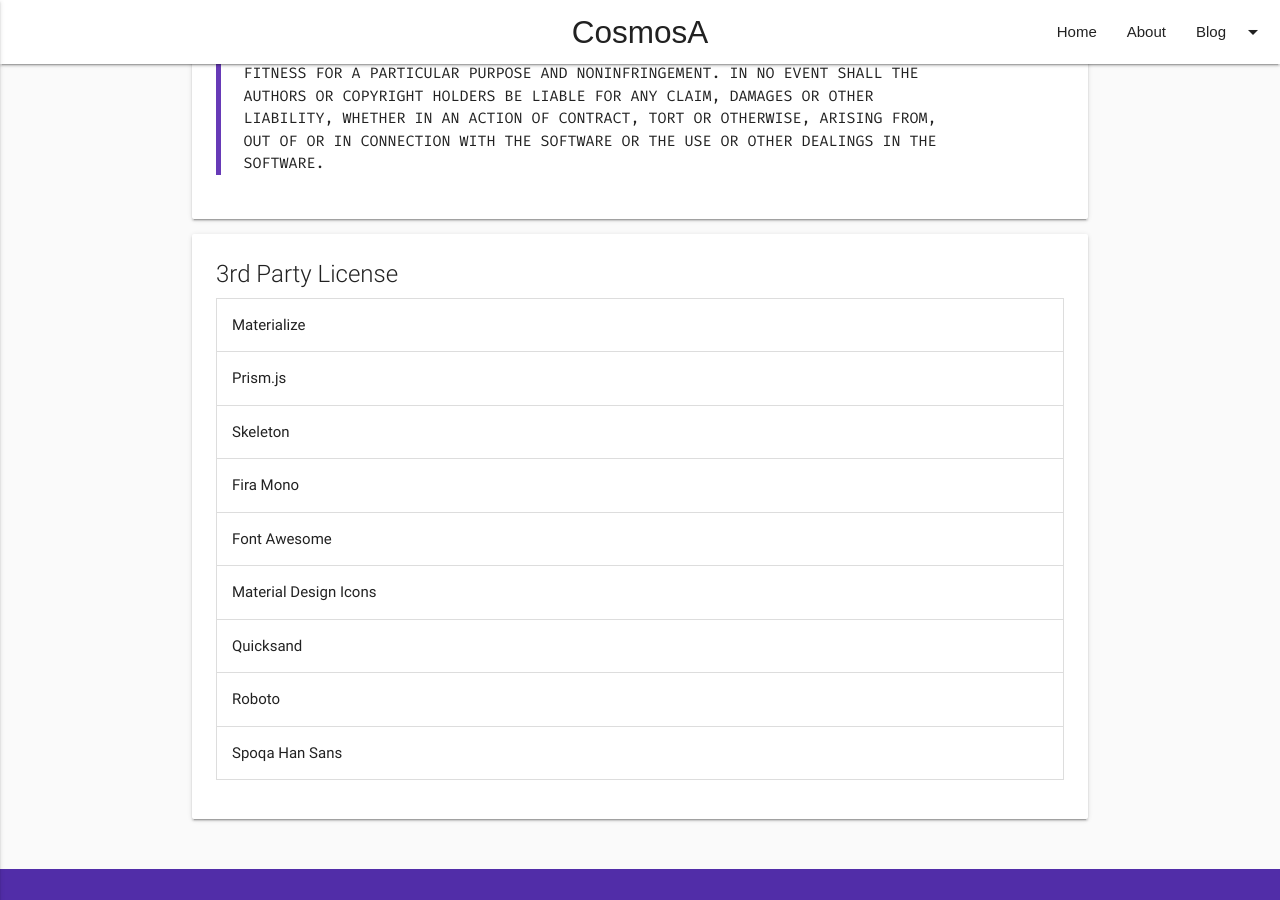
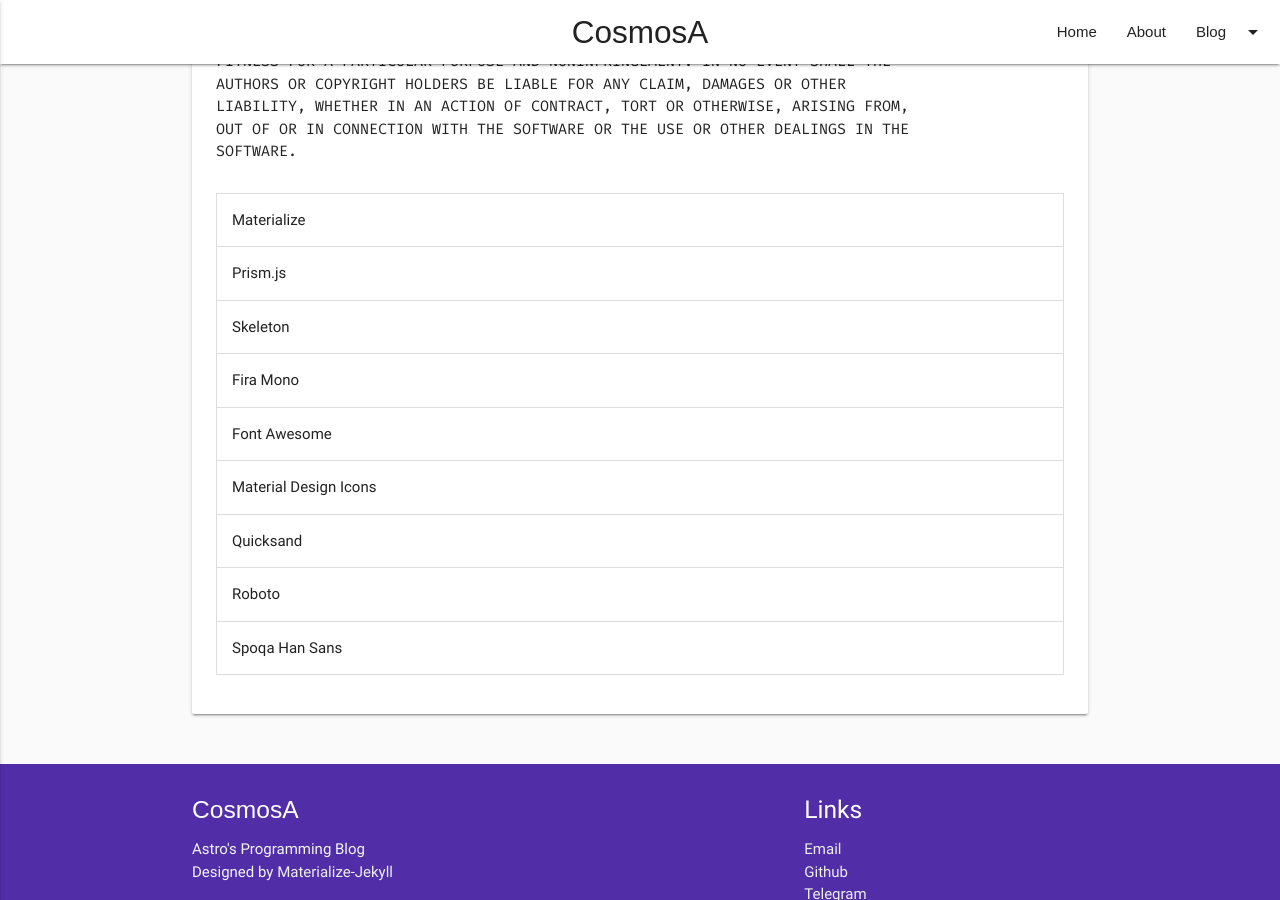
Before and after one commit to Astro36/Astro36.github.io, a Jekyll site: the page built from resources.html, in a window 1280 px wide and 900 px high, scrolled down 878 px. Built offline with Jekyll 4.4.1, drawn with Linux system fonts in a browser that asks for light colours; nearby versions of some CDN libraries; some web fonts are replaced.

Commit message:
Update the theme

```diff
--- a/categories.html
+++ b/categories.html
@@ -5,6 +5,7 @@
 ---
 
 {% capture url %}{{ site.url | append: "$" | replace: "/$", "" | replace: "$", "" }}{% endcapture %}
+{% assign sorted_categories = site.categories | sort %}
 
 <div class="container">
   <div class="section">
@@ -15,7 +16,7 @@
             <div class="card-content">
               <span class="card-title">Categories</span>
               <ul class="collapsible" data-collapsible="expandable">
-                {% for cat in site.categories %}
+                {% for cat in sorted_categories %}
                 <li>
                 {% capture cat_name %}{{ cat | first }}{% endcapture %}
                 <div class="collapsible-header">{{ cat_name }}</div>
--- a/resources.html
+++ b/resources.html
@@ -29,7 +29,7 @@
           <div class="card">
             <div class="card-content">
               <span class="card-title">Theme License</span>
-              <blockquote style="font-family: Fira Mono, Consolas, monospace">
+              <span style="font-family: Fira Mono, Consolas, monospace">
                 Materialize Jekyll<br>
                 Copyright (c) 2017 Astro<br>
                 <br>
@@ -50,14 +50,8 @@
                 LIABILITY, WHETHER IN AN ACTION OF CONTRACT, TORT OR OTHERWISE, ARISING FROM,<br>
                 OUT OF OR IN CONNECTION WITH THE SOFTWARE OR THE USE OR OTHER DEALINGS IN THE<br>
                 SOFTWARE.
-              </blockquote>
-            </div>
-          </div>
-        </article>
-        <article>
-          <div class="card">
-            <div class="card-content">
-              <span class="card-title">3rd Party License</span>
+              </span>
+              <br><br>
               <ul class="collapsible" data-collapsible="expandable">
                 <li>
                   <div class="collapsible-header">Materialize</div>
--- a/tags.html
+++ b/tags.html
@@ -5,6 +5,7 @@
 ---
 
 {% capture url %}{{ site.url | append: "$" | replace: "/$", "" | replace: "$", "" }}{% endcapture %}
+{% assign sorted_tags = site.tags | sort %}
 
 <div class="container">
   <div class="section">
@@ -14,7 +15,7 @@
           <div class="card">
             <div class="card-content">
               <span class="card-title">Tags</span>
-              {% for tag in site.tags %}
+              {% for tag in sorted_tags %}
                 <div class="chip" onclick="$('#posts').collapsible('open', {{ forloop.index0 }});">{{ tag | first }}</div>
               {% endfor %}
             </div>
@@ -27,7 +28,7 @@
             <div class="card-content">
               <span class="card-title">Posts</span>
               <ul class="collapsible" data-collapsible="expandable" id="posts">
-                {% for tag in site.tags %}
+                {% for tag in sorted_tags %}
                 <li>
                 {% capture tag_name %}{{ tag | first }}{% endcapture %}
                 <div class="collapsible-header">{{ tag_name }}</div>
```
